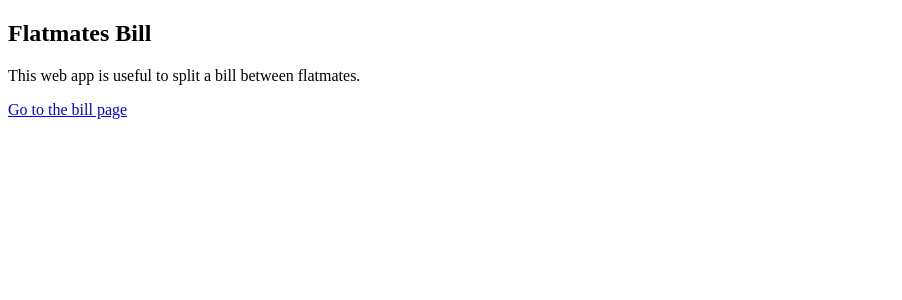
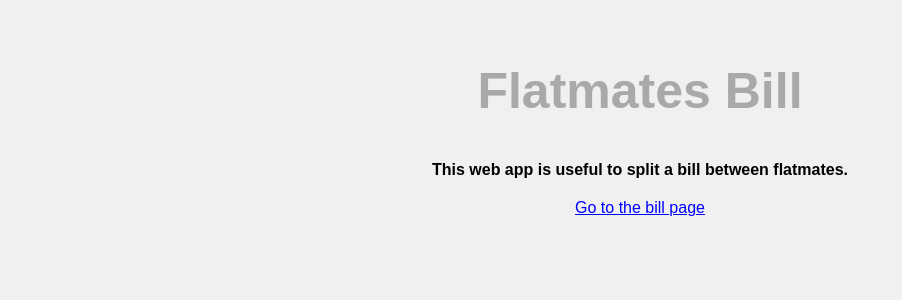
Before and after one commit to MonikaL1/Flatmates_Bill_Flask_Webpages, a Flask app: page / in a window 1280 px wide. Shown: the top 300 px of the page, without its empty margins (0-902 px from the left). Run offline with Flask 3, Linux system fonts and the light colour scheme.

Commit message:
Adding css pages

```diff
--- /dev/null
+++ b/static/index.css
@@ -0,0 +1,28 @@
+body {
+    font-family: Arial, sans-serif;
+    background-color: #f0f0f0;
+    margin: 0;
+    padding: 20px;
+}
+p{font-weight: bold;}
+
+h2 {
+    text-align: center;
+    color: darkgray;
+    font-size: 50px;
+}
+
+p {
+    text-align: center;
+}
+
+a {
+    display: block;
+    text-align: center;
+    margin-top: 20px;
+    color: blue;
+}
+
+a:hover {
+    text-decoration: underline;
+}
--- a/static/main.css
+++ b/static/main.css
@@ -3,6 +3,8 @@ h2 {
     text-align: center;
     font-size: 50px;
 }
+p{font-weight: bold;}
+
 
 input[type=text] {
     width: 100%;
--- a/templates/bill_form_page.html
+++ b/templates/bill_form_page.html
@@ -2,7 +2,7 @@
 <html lang="en">
 <head>
     <meta charset="UTF-8">
-    <title>Title</title>,
+    <title>Title</title>
     <link rel="stylesheet" href="static/main.css">
 </head>
 <body>
--- a/templates/index.html
+++ b/templates/index.html
@@ -3,6 +3,7 @@
 <head>
     <meta charset="UTF-8">
     <title>Title</title>
+    <link rel="stylesheet" href="static/index.css">
 </head>
 <body>
 <h2>Flatmates Bill</h2>
--- a/templates/results.html
+++ b/templates/results.html
@@ -3,6 +3,7 @@
 <head>
     <meta charset="UTF-8">
     <title>Title</title>
+    <link rel="stylesheet" href="static/result.css">
 </head>
 <body>
     {{name1}} pays {{amount1}} <br>
```
Also changed, not shown: static/result.css (added, +33 -0 lines).
